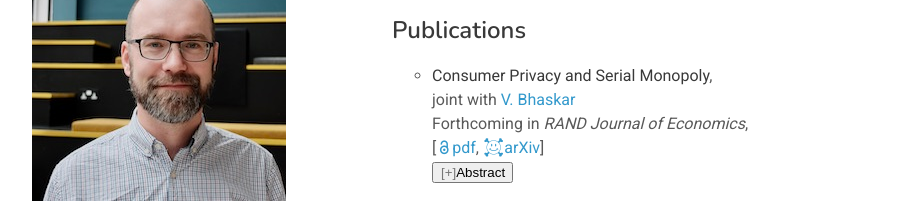
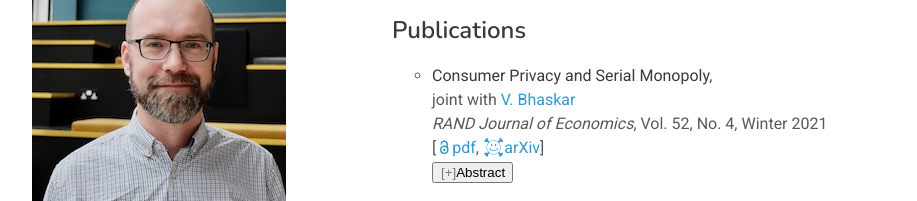
Before and after one commit to nroketskiy/nroketskiy.github.io, a plain HTML site: page index.html in a window 1280 px wide. Shown: the part 275-476 px from the top of the page, without its empty margins (178-1095 px from the left). Drawn offline with nearby package versions, Linux system fonts and the light colour scheme; files whose address does not match are found by name.

Commit message:
Update index.html

```diff
--- a/index.html
+++ b/index.html
@@ -39,7 +39,7 @@
              <p>
                <span class="papertitle">Consumer Privacy and Serial Monopoly</span>,</br>
                joint with <a HREF="https://sites.google.com/site/vbhaskarut/">V. Bhaskar</a></br>
-               Forthcoming in <span class="journaltitle">RAND Journal of Economics</span>,<br/>
+               <span class="journaltitle">RAND Journal of Economics</span>, Vol. 52, No. 4, Winter 2021<br/>
                [<a HREF="docs/serialm.pdf"><i class="ai ai-open-access ai-sm"></i>pdf</a>, <a HREF="https://arxiv.org/abs/1904.07644"><i class="ai ai-arxiv ai-lg"></i>arXiv</a>]
            </br>
            <button class="accordion">
```
